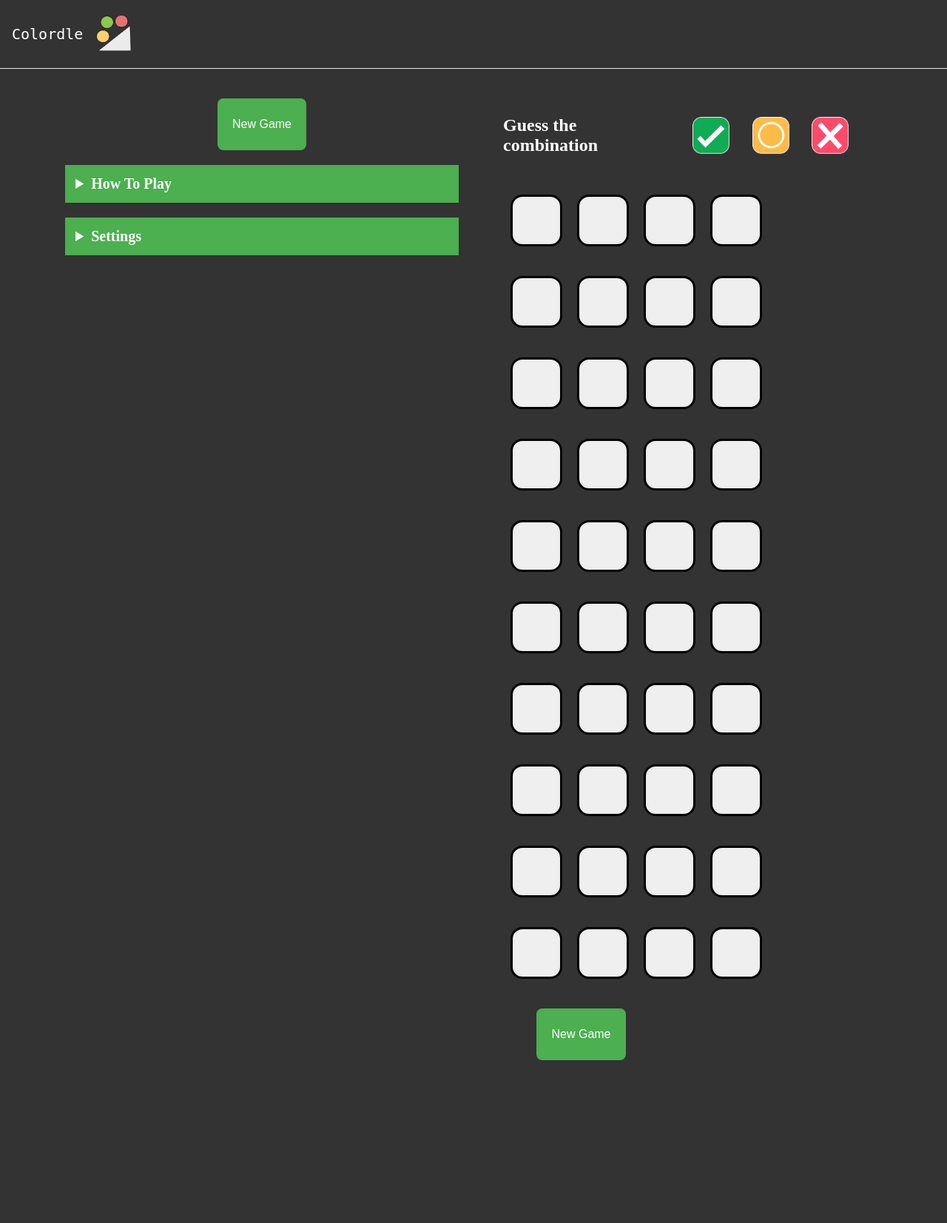
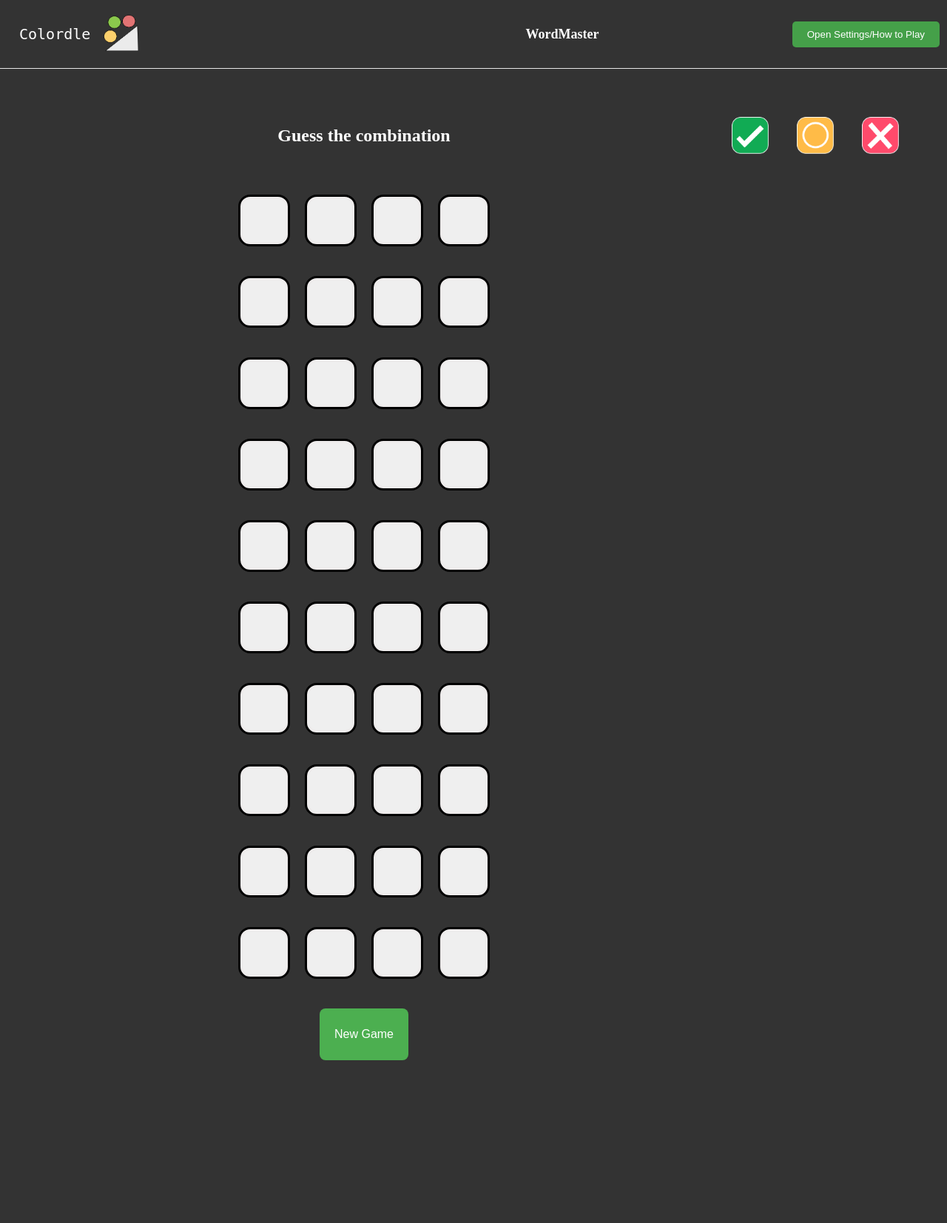
Before and after one commit to BenjaminGensler/Colordle, a PHP site: page / in a window 1280 px wide. Shown: the whole page at 74% size. Run offline with PHP 8.4, Linux system fonts and the light colour scheme.

Commit message:
Fixed UI in Colordle
 - repaired div spacing
 - Moved instructions and settings to nav as popup
 - Added shortcut to wordMaster(under construction)

```diff
--- a/actions.js
+++ b/actions.js
@@ -1,3 +1,24 @@
+const popupButton = document.getElementById('popupButton');
+const popupModal = document.getElementById('popupModal');
+const closeModal = document.getElementById('closeModal');
+
+// Open the modal
+popupButton.addEventListener('click', () => {
+    popupModal.style.display = 'block';
+});
+
+// Close the modal
+closeModal.addEventListener('click', () => {
+    popupModal.style.display = 'none';
+});
+
+// Close the modal when clicking outside of it
+window.addEventListener('click', (event) => {
+    if (event.target === popupModal) {
+        popupModal.style.display = 'none';
+    }
+});
+
 let colors = ["white", "red", "blue", "green", "yellow", "orange", "purple"];
 var answer = new Array();
 var guesses = new Array(); //may not need this
--- a/index.html
+++ b/index.html
@@ -14,36 +14,33 @@
         <ul class="tabs">
             <li>
                 <p>Colordle</p>
+                <img class="logo" src="logo.png"></li>
             </li>
-            <li><img class="logo" src="logo.png"></li>
+            <li>
+            <li>
+                <a href="wordMaster.html" class="wordMasterLink">WordMaster</a>
+            </li>
+            <li>
+                <button class="popupButton" id="popupButton">Open Settings/How to Play</button>
+            </li>
         </ul>
     </nav>
-    <section class="primary">
-        </button>
-        <div class="base">
-            <div class="sec-piece2">
-                <button class="newGame" id="newGame" onClick='newGame()'>
-                    <p>New Game</p>
-                </button>
-                <details class="dropdown">
+
+    <!-- Modal Structure -->
+    <div id="popupModal" class="modal">
+        <div class="modal-content">
+            <span class="close" id="closeModal">&times;</span>
                 <summary><b>How To Play</b><span class="arrow"></span></summary>
-
                 <p> - Click on the colors to change the color</p>
                 <p> - Create a color combination and press "Guess"</p>
-                    <p> - Your guess will tell you about yoru combination:</p>
-                    <p> <img class="type" src="correctType.png"> you have the <b>right</b> color in the <b>right</b>
-                        spot</p>
-                    <p> <img class="type" src="misplacedType.png"> you have the <b>right</b> color in the <b>wrong</b>
-                        spot</p>
+                <p> - Your guess will tell you about your combination:</p>
+                <p> <img class="type" src="correctType.png"> you have the <b>right</b> color in the <b>right</b> spot</p>
+                <p> <img class="type" src="misplacedType.png"> you have the <b>right</b> color in the <b>wrong</b> spot</p>
                 <p> <img class="type" src="wrongType.png"> you have the <b>wrong</b> color</p> <br>
                 <p> - Keep guessing until you get the right combination</p>
                 <p> - You have 10 tries to get the right combination</p>
                 <p> - If you don't want to always guess 4 colors you can use a white tile as a blank</p>
-                    <p> **Note: <br> There can be duplicate colors. If there is a duplicate color the guess will not
-                        include it in the results.</p>
-                </details>
-
-                <details class="dropdown">
+                <p> **Note: <br> There can be duplicate colors. If there is a duplicate color the guess will not include it in the results.</p>
                 <summary><b>Settings</b><span class="arrow"></span></summary>
                 <div class="mixer">
                     <p>Easy Mode</p>
@@ -52,7 +49,6 @@
                         <span class="slider round"></span>
                     </label>
                 </div>
-
                 <div class="mixer">
                     <p>Hard Mode</p>
                     <label class="switch">
@@ -60,7 +56,6 @@
                         <span class="slider round"></span>
                     </label>
                 </div>
-
                 <div class="mixer">
                     <p>Color Blind</p>
                     <label class="switch">
@@ -68,9 +63,10 @@
                         <span class="slider round"></span>
                     </label>
                 </div>
-                </details>
         </div>
-
+    </div>
+    <section class="primary">
+        <div class="base">
             <div class=sec-piece2>
                 <div class=mixer>
                     <div class="guessBox">
--- a/stylesheet.css
+++ b/stylesheet.css
@@ -24,6 +24,7 @@
     align-self: center;
     flex-direction: row;
     width: 100%;
+    /* border:rgb(171, 176, 179) solid 3px; */
 }
 
 .sec-piece {
@@ -43,11 +44,46 @@
     flex-direction: column;
     background-color: rgb(171, 176, 179);
     padding: 30px;
-    width: 40%;
+    width: 100%;
     height: 1500px;
     background-color: #333;
     color: white;
 
+}
+
+.modal {
+    display: none; /* Hidden by default */
+    position: fixed;
+    z-index: 1;
+    left: 0;
+    top: 0;
+    width: 100%;
+    height: 100%;
+    overflow: auto;
+    background-color: rgba(0, 0, 0, 0.4); /* Black background with opacity */
+}
+
+.modal-content {
+    background-color: #fff;
+    margin: 15% auto;
+    padding: 20px;
+    border: 1px solid #888;
+    width: 80%;
+    border-radius: 10px;
+}
+
+.close {
+    color: #aaa;
+    float: right;
+    font-size: 28px;
+    font-weight: bold;
+    cursor: pointer;
+}
+
+.close:hover,
+.close:focus {
+    color: black;
+    text-decoration: none;
 }
 
 details>summary {
@@ -157,6 +193,7 @@ details>p {
     flex-direction: row;
     margin: 10px;
     width: 80%;
+    /* border:rgb(81, 141, 175) solid 3px; */
 }
 
 img {
@@ -168,8 +205,9 @@ img {
     justify-content: space-between;
     align-items: center;
     flex-direction: row;
-    width: 80%;
+    width: 20%;
     margin: 35px;
+    /* border: red solid 3px; */
 }
 
 nav {
@@ -198,13 +236,49 @@ nav p {
     font-family: monospace;
 }
 
-nav a:hover {
-    background-color: #111;
-}
-
 body {
     margin: 0;
     padding: 0;
+}
+
+li {
+    display: flex;
+    justify-content: center;
+    margin: 0 10px;
+}
+
+.tabs {
+    display: flex;
+    justify-content: space-between;
+    align-items: center;
+    list-style: none;
+    padding: 0;
+    margin: 0;
+}
+
+.popupButton {
+    margin-left: 0;
+    padding: 10px 20px;
+    background-color: #45a049;
+    color: white;
+    border: none;
+    border-radius: 5px;
+    cursor: pointer;
+}
+
+.popupButton:hover {
+    background-color: #545454;
+}
+
+.wordMasterLink {
+    text-decoration: none;
+    font-size: 18px;
+    color: #ffffff;
+    font-weight: bold;
+}
+
+.wordMasterLink:hover {
+    color: #45a049;
 }
 
 .logo {
```
Lines whose indentation alone changed are shown as unchanged.
